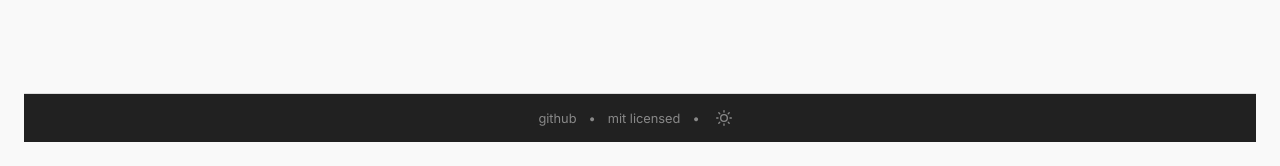
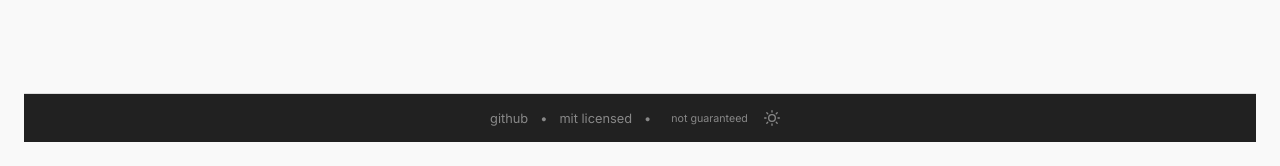
Before and after one commit to mdonmez/passai, a Flask app: page / in a window 1280 px wide. Shown: the part 634-800 px from the top of the page. Run offline with Flask 3, Linux system fonts and the light colour scheme.

Commit message:
Update templates/index.html
come back not guaranteed

Co-authored-by: Copilot <175728472+Copilot@users.noreply.github.com>

```diff
--- a/templates/index.html
+++ b/templates/index.html
@@ -45,6 +45,7 @@
         <a href="https://github.com/mdonmez/passai/blob/master/LICENSE" target="_blank"
             rel="noopener noreferrer">mit licensed</a>
         <span>•</span>
+        <small class="disclaimer" style="margin-left:8px; color:var(--text-secondary, #888);">not guaranteed</small>
         <button id="theme-switcher" class="theme-switcher" aria-label="Toggle theme">
             <svg class="sun" xmlns="http://www.w3.org/2000/svg" width="24" height="24" viewBox="0 0 24 24"
                 fill="none" stroke="currentColor" stroke-width="2" stroke-linecap="round" stroke-linejoin="round">
```
